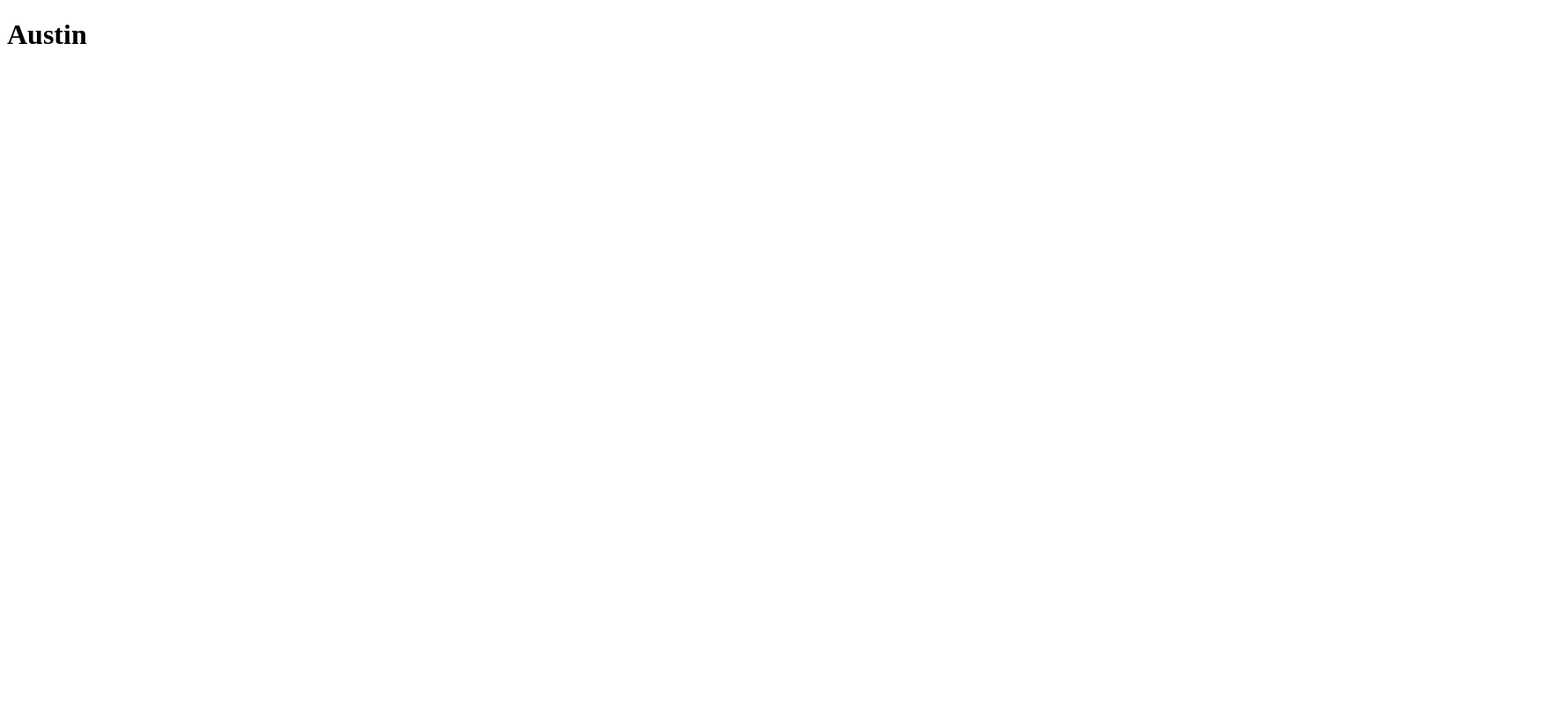
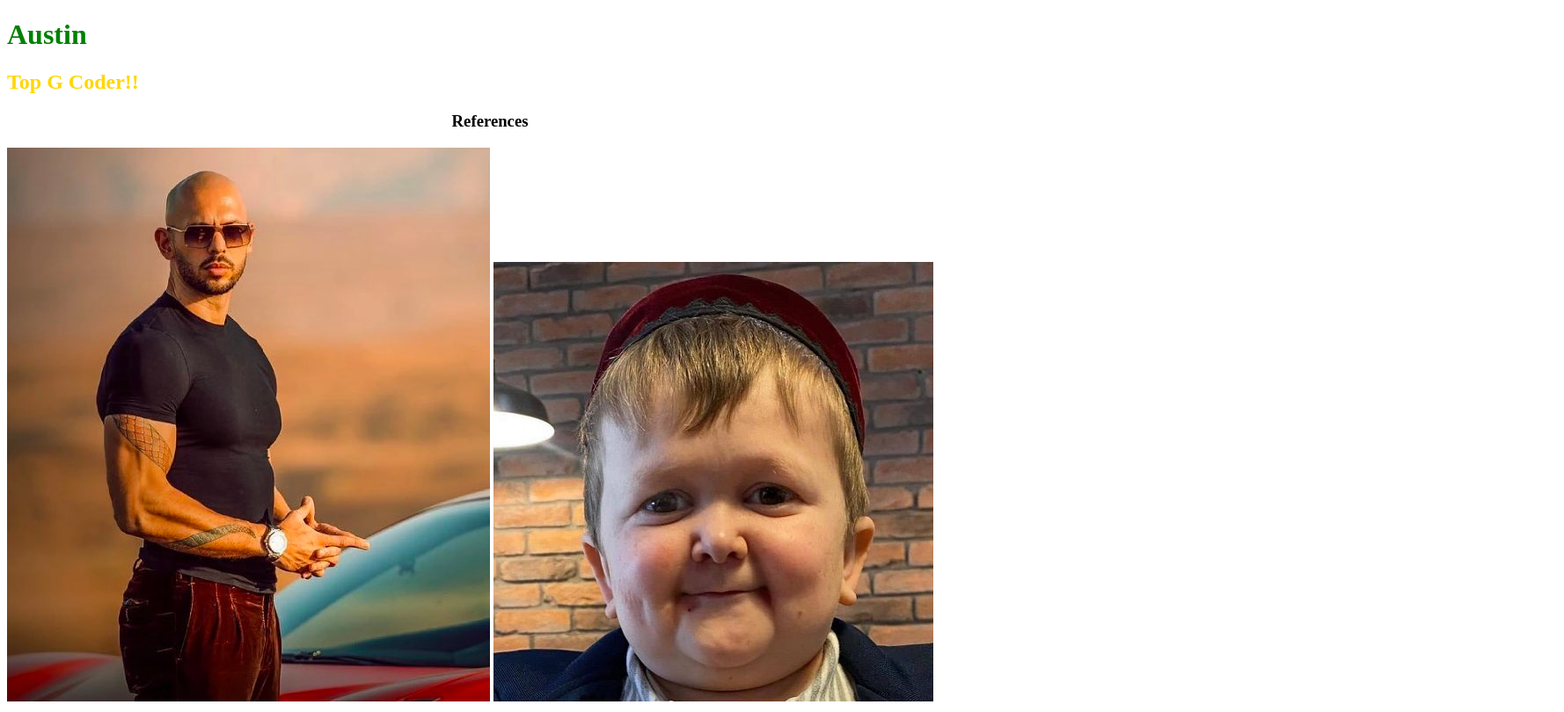
Before and after one commit to Austin-Walterscheid/Austin-Walterscheid.github.io, a plain HTML site: page index.html in a window 1280 px wide. Shown: the whole page at 88% size, 1778 px wide, since content can reach past the window. Drawn offline with Linux system fonts and the light colour scheme.

Commit message:
second upload

```diff
--- /dev/null
+++ b/index.css
@@ -0,0 +1,18 @@
+.top {
+    color: gold;
+
+}
+.name {
+    color: green;
+}
+.and {
+
+}
+.has {
+
+}
+.ref {
+    position: relative;
+    left: 40%;
+
+}
--- a/index.html
+++ b/index.html
@@ -7,6 +7,11 @@
     <title>Document</title>
 </head>
 <body>
-    <h1>Austin</h1>
+    <h1 class="name">Austin</h1>
+    <h2 class="top">Top G Coder!!</h2>
+    <h3 class="ref">References</h3>
+    <img class="and" src="andrew tate.jpg" alt="">
+    <img class="has" src="Hasbulla.jpg" alt="">
+    <link rel="stylesheet" href="index.css">
 </body>
 </html>
```
Also changed, not shown: Hasbulla.jpg (added), andrew tate.jpg (added).
